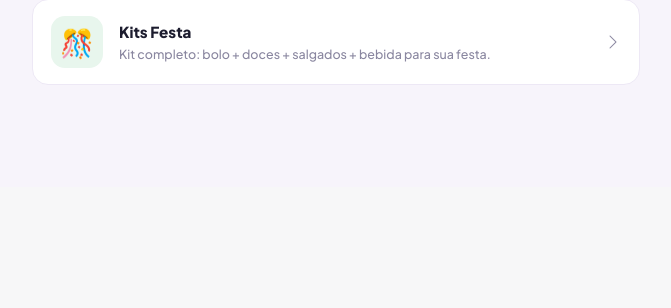
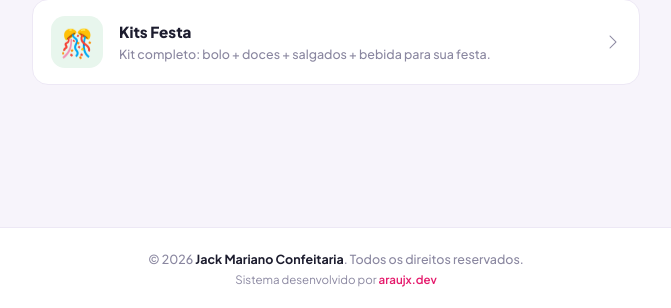
Before and after one commit to adielson2005/jack_mariano, a Flask app: page / in a window 1280 px wide. Shown: the part 788-1096 px from the top of the page, without its empty margins (304-975 px from the left). Before the commit the page ends 873 px from the top, so only its background shows below. Run offline with Flask 3, Linux system fonts and the light colour scheme; data comes from the database, SQL or seed files in the repository.

Commit message:
feat: adicionar rodape com direitos reservados e credito do desenvolvedor
- Copyright 2026 Jack Mariano Confeitaria
- Link para araujx.dev como desenvolvedor do sistema

Co-Authored-By: Claude Sonnet 4.6 <noreply@anthropic.com>

```diff
--- a/doceria/app/templates/index.html
+++ b/doceria/app/templates/index.html
@@ -573,6 +573,23 @@
 </div>
 
 
+<!-- ══ Footer ════════════════════════════════════════════════════════════════ -->
+<footer style="
+  background: var(--surface);
+  border-top: 1px solid var(--border);
+  padding: 20px 16px;
+  text-align: center;
+  margin-top: 40px;
+">
+  <p style="margin:0;font-size:.78rem;color:var(--muted);font-weight:500;line-height:1.8">
+    &copy; 2026 <strong style="color:var(--text)">Jack Mariano Confeitaria</strong>. Todos os direitos reservados.
+  </p>
+  <p style="margin:0;font-size:.72rem;color:var(--muted);font-weight:400">
+    Sistema desenvolvido por <a href="https://araujx.dev" target="_blank"
+      style="color:var(--pk);text-decoration:none;font-weight:600">araujx.dev</a>
+  </p>
+</footer>
+
 <script src="https://cdn.jsdelivr.net/npm/bootstrap@5.3.3/dist/js/bootstrap.bundle.min.js"></script>
 <script>
 const API = '';
```
